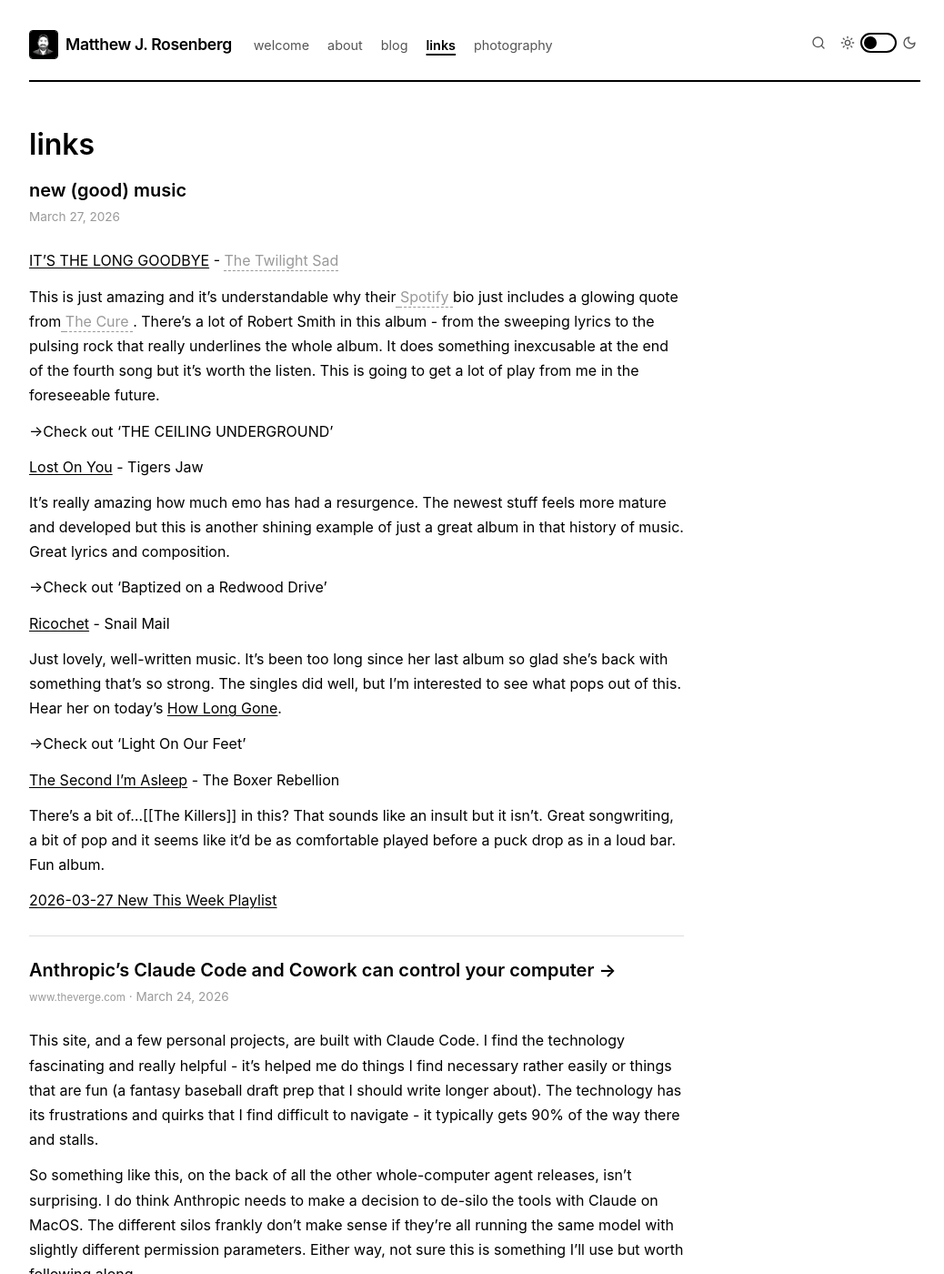
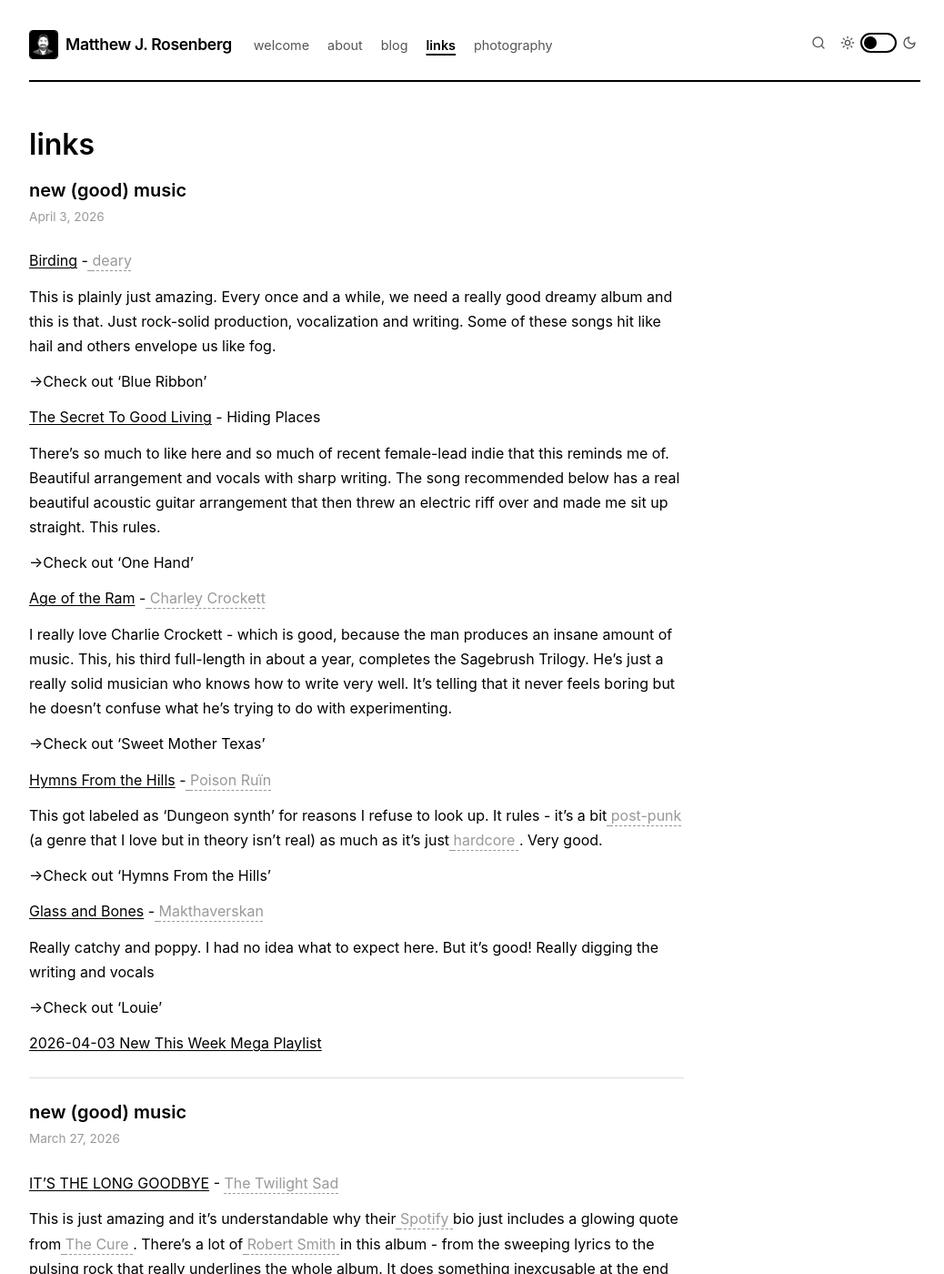
Before and after one commit to mattjrosenberg/mattjrosenberg.com, a Jekyll site: the page built from _pages/reads.md, in a window 1280 px wide and 1400 px high. Shown: the whole window at 91% size, without its empty margins (118-1156 px from the left). Built offline with Jekyll 4.4.1, drawn with Linux system fonts in a browser that asks for light colours; a script that is not in the unit is left out; some of the changed text lies outside the part shown.

Commit message:
vault backup: 2026-04-03 17:06:19

```diff
--- a/_posts/2026-03-27-new-good-music.md
+++ b/_posts/2026-03-27-new-good-music.md
@@ -9,24 +9,24 @@
 ---
 [IT'S THE LONG GOODBYE](https://open.spotify.com/album/2VDn7Y8xO8c09edBK3waKj?si=6jctijHwSHGG8zAe2FaWPQ) -  [[The Twilight Sad]]
 
-This is just amazing and it's understandable why their [[Spotify]] bio just includes a glowing quote from [[The Cure]]. There's a lot of Robert Smith in this album - from the sweeping lyrics to the pulsing rock that really underlines the whole album. It does something inexcusable at the end of the fourth song but it's worth the listen. This is going to get a lot of play from me in the foreseeable future.
+This is just amazing and it's understandable why their [[Spotify]] bio just includes a glowing quote from [[The Cure]]. There's a lot of [[Robert Smith ]]in this album - from the sweeping lyrics to the pulsing rock that really underlines the whole album. It does something inexcusable at the end of the fourth song but it's worth the listen. This is going to get a lot of play from me in the foreseeable future.
 
 →Check out 'THE CEILING UNDERGROUND'
 
-[Lost On You](https://open.spotify.com/album/7cK2pTXJcIC0j12IqTSip2?si=NG-NMkr2QMClnbT1LUdpEg) - Tigers Jaw
+[Lost On You](https://open.spotify.com/album/7cK2pTXJcIC0j12IqTSip2?si=NG-NMkr2QMClnbT1LUdpEg) - [[Tigers Jaw]]
 
-It's really amazing how much emo has had a resurgence. The newest stuff feels more mature and developed but this is another shining example of just a great album in that history of music. Great lyrics and composition.
+It's really amazing how much [[emo]] has had a resurgence. The newest stuff feels more mature and developed but this is another shining example of just a great album in that history of music. Great lyrics and composition.
 
 →Check out 'Baptized on a Redwood Drive'
 
-[Ricochet](https://open.spotify.com/album/5b7UrNnuckYDfCp6ZW0Sji?si=FLOfL7SrQT2-YMyZfZTqow) - Snail Mail
+[Ricochet](https://open.spotify.com/album/5b7UrNnuckYDfCp6ZW0Sji?si=FLOfL7SrQT2-YMyZfZTqow) - [[Snail Mail]]
 
 Just lovely, well-written music. It's been too long since her last album so glad she's back with something that's so strong. The singles did well, but I'm interested to see what pops out of this. Hear her on today's [How Long Gone](https://howlonggone.com/923-snail-mail).
 
 →Check out 'Light On Our Feet'
 
-[The Second I'm Asleep](https://open.spotify.com/album/38knPjMUDMSbYzHCgYlZqi?si=xJCVvIR7QKKwfBaUfiIVcQ) - The Boxer Rebellion
+[The Second I'm Asleep](https://open.spotify.com/album/38knPjMUDMSbYzHCgYlZqi?si=xJCVvIR7QKKwfBaUfiIVcQ) - [[The Boxer Rebellion]]
 
-There's a bit of...[[The Killers]] in this? That sounds like an insult but it isn't. Great songwriting, a bit of pop and it seems like it'd be as comfortable played before a puck drop as in a loud bar. Fun album.
+There's a bit of...[[The Killers]] in this? That sounds like an insult but it isn't. Great songwriting, a bit of [[pop]] and it seems like it'd be as comfortable played before a puck drop as in a loud bar. Fun album.
 
-[2026-03-27 New This Week Playlist](https://open.spotify.com/playlist/2tcziFpBQRqRHWP8yoC43w?si=8dc2f95d38d94a9b)
+[2026-03-27 New This Week Mega Playlist](https://open.spotify.com/playlist/2tcziFpBQRqRHWP8yoC43w?si=8dc2f95d38d94a9b)
--- /dev/null
+++ b/_posts/2026-04-03-new-good-music.md
@@ -0,0 +1,40 @@
+---
+title: "new (good) music"
+date: 2026-04-03
+layout: link-post
+type: read
+link:
+tags: []
+slug: new-good-music
+---
+[Birding](https://open.spotify.com/album/4LRV1hTTosrrR7cdWyqyJo?si=XvwKtH7uQom1lYZItCnCtw) - [[deary]]
+
+This is plainly just amazing. Every once and a while, we need a really good dreamy album and this is that. Just rock-solid production, vocalization and writing. Some of these songs hit like hail and others envelope us like fog.
+
+→Check out 'Blue Ribbon'
+
+[The Secret To Good Living](https://open.spotify.com/album/1KJdhFNC3EJC2gqXF7yOTg?si=QJCG-NOKTJC1fVlVF9WClw) - Hiding Places
+
+There's so much to like here and so much of recent female-lead indie that this reminds me of. Beautiful arrangement and vocals with sharp writing. The song recommended below has a real beautiful acoustic guitar arrangement that then threw an electric riff over and made me sit up straight. This rules.
+
+→Check out 'One Hand'
+
+[Age of the Ram](https://open.spotify.com/album/7qSbOinSadHKhs2OkjKvEP?si=kKECDN4CQa6LNu4JEdl61A) - [[Charley Crockett]]
+
+I really love Charlie Crockett - which is good, because the man produces an insane amount of music. This, his third full-length in about a year, completes the Sagebrush Trilogy. He's just a really solid musician who knows how to write very well. It's telling that it never feels boring but he doesn't confuse what he's trying to do with experimenting.
+
+→Check out 'Sweet Mother Texas'
+
+[Hymns From the Hills](https://open.spotify.com/album/4dZNUFOxYuI95VGMIMZ90Q?si=7utripoVQ5ySGE1EKSsDIw) - [[Poison Ruïn]]
+
+This got labeled as 'Dungeon synth' for reasons I refuse to look up. It rules - it's a bit [[post-punk]] (a genre that I love but in theory isn't real) as much as it's just [[hardcore]]. Very good.
+
+→Check out 'Hymns From the Hills'
+
+[Glass and Bones](https://open.spotify.com/album/2TBOgMEKprOm6aJ8sKKp0O?si=Qdn5TmTdTcSGKpjRRvlZcQ) - [[Makthaverskan]]
+
+Really catchy and poppy. I had no idea what to expect here. But it's good! Really digging the writing and vocals
+
+→Check out 'Louie'
+
+[2026-04-03 New This Week Mega Playlist](https://open.spotify.com/playlist/3uN56VLHUR3NtsqtmA0OaM?si=9ca96e06d2994049)
```
Also changed, not shown: _posts/2026-03-13-new-good-music.md (+1 -1 lines), _posts/2026-03-20-new-good-music.md (+1 -1 lines).
